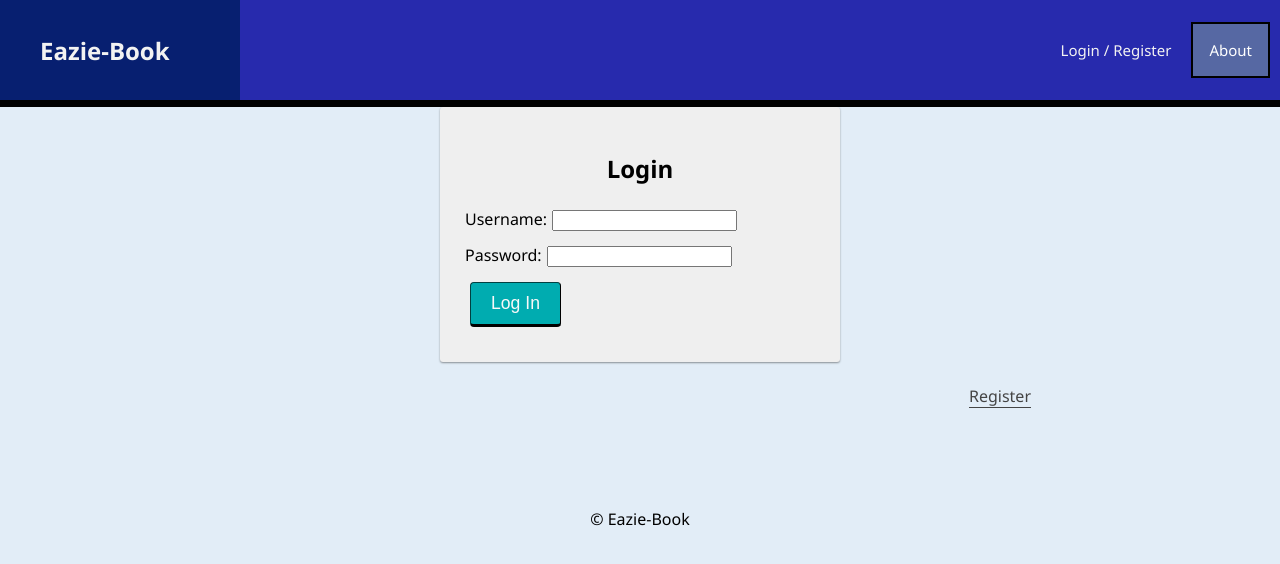
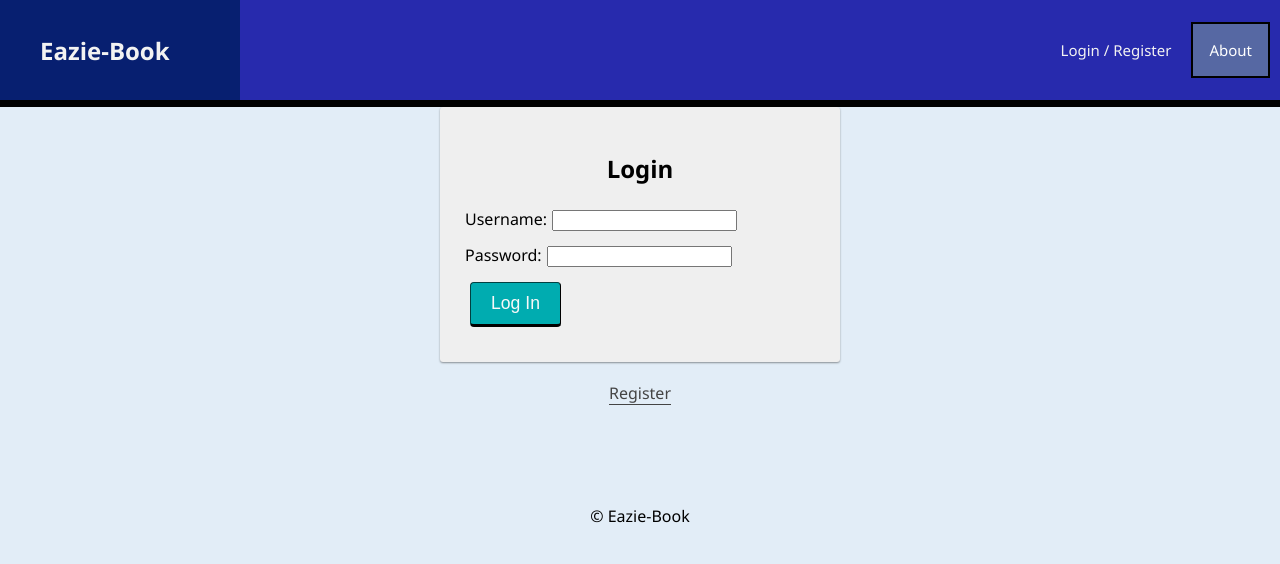
Before and after one commit to k3ndang/eazie-book, a React (Create React App) app: page /#/addPhotos/1 in a window 1280 px wide. Shown: the top 564 px of the page. Built offline with nearby package versions, Linux system fonts and the light colour scheme; no server answers.

Commit message:
addPhoto.css button class renamed so that register page button looks normal

```diff
--- a/src/components/AddPhoto/AddPhoto.css
+++ b/src/components/AddPhoto/AddPhoto.css
@@ -3,7 +3,9 @@
     margin-top: 25px;
 }
 
-button{
-    margin-left: 45rem;
-    margin-top: 3px;
+
+
+.photoSubmitButton{
+  margin-left: 20.5rem;
+  margin-top: 10px;
 }
--- a/src/components/AddPhoto/AddPhoto.jsx
+++ b/src/components/AddPhoto/AddPhoto.jsx
@@ -68,6 +68,7 @@ function AddPhoto(){
 
             <Stack direction="row" spacing={2}>
                 <button
+                    className="photoSubmitButton"
                     id="photoSubmit"
                     type="submit"
                     value="Add new Photo"
--- /dev/null
+++ b/src/components/RegisterPage/RegisterPage.css
@@ -0,0 +1,7 @@
+.btn .btn_asLink{
+    padding-right: 200px;
+}
+
+.RegisterPageButton{
+    margin-right: 1000px;
+}
--- a/src/components/RegisterPage/RegisterPage.jsx
+++ b/src/components/RegisterPage/RegisterPage.jsx
@@ -1,5 +1,5 @@
 import React from 'react';
-
+import './RegisterPage.css';
 import { useHistory } from 'react-router-dom';
 import RegisterForm from '../RegisterForm/RegisterForm';
 
@@ -11,6 +11,7 @@ function RegisterPage() {
       <RegisterForm />
 
       <center>
+        <div className="RegisterPageButton">
         <button
           type="button"
           className="btn btn_asLink"
@@ -20,6 +21,7 @@ function RegisterPage() {
         >
           Login
         </button>
+        </div>
       </center>
     </div>
   );
```
